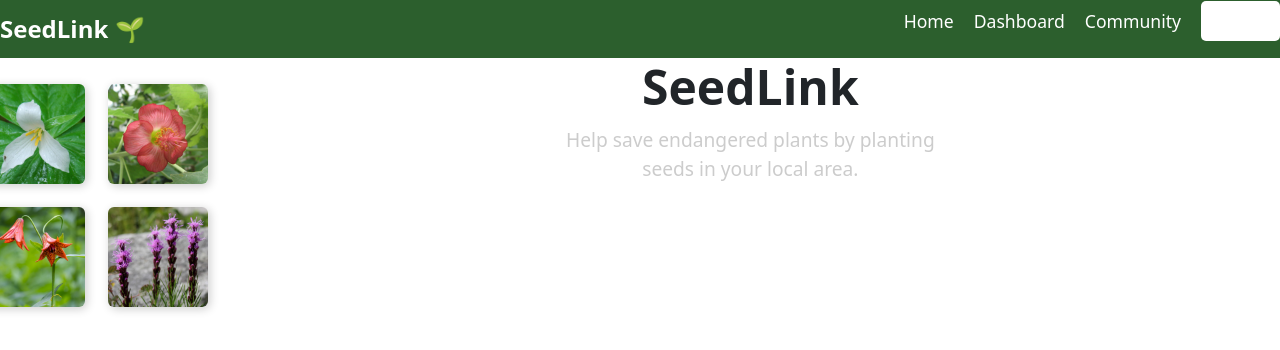
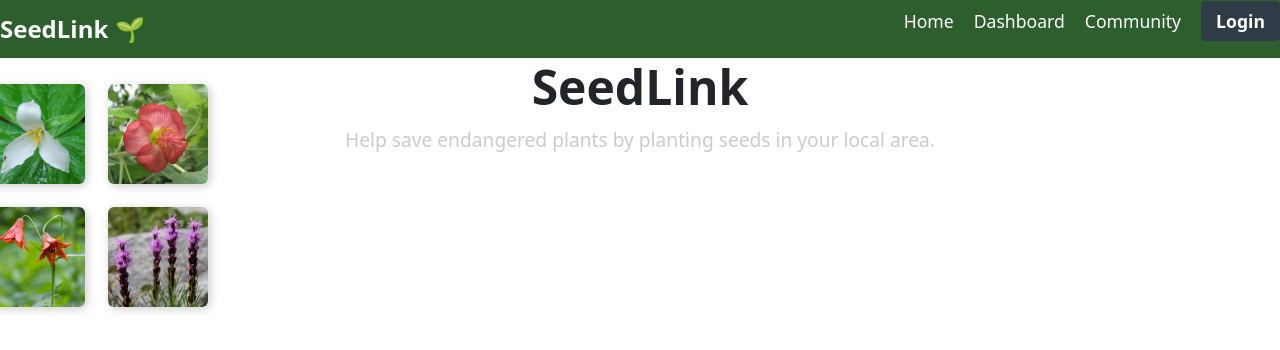
Before and after one commit to vicksey/SeedLink, a React (Vite) app: page / in a window 1280 px wide. Shown: the top 350 px of the page. Built offline with nearby package versions, Linux system fonts and the light colour scheme.

Commit message:
undo
I am not sure what i did wrong but a lot broke, going back to past save

```diff
--- a/src/Home.css
+++ b/src/Home.css
@@ -1,5 +1,3 @@
-
-
 .home-container {
     display: flex;
     flex-direction: column;
--- a/src/Home.jsx
+++ b/src/Home.jsx
@@ -30,11 +30,15 @@ const Home = () => {
 
   return (
     <Container className="home-container">
-      {/* ✅ Row to hold text and image grid side by side */}
-      <Row className="align-items-center">
+      {/* ✅ Text Section */}
+      <div className="text-container">
+        <h1 className="home-title">SeedLink</h1>
+        <p className="home-description">
+          Help save endangered plants by planting seeds in your local area.
+        </p>
+      </div>
 
-        {/* ✅ Image Grid (Left) */}
-        <Col md={4} className="d-flex justify-content-center">
+      {/* ✅ Image Grid Inside Its Own Container */}
       <Container className="image-container">
         <Row className="image-grid">
           {images.map((img, index) => (
@@ -49,17 +53,6 @@ const Home = () => {
           ))}
         </Row>
       </Container>
-        </Col>
-
-        {/* ✅ Text Section (Right) */}
-        <Col md={8} className="text-container">
-          <h1 className="home-title">SeedLink</h1>
-          <p className="home-description">
-            Help save endangered plants by planting seeds in your local area.
-          </p>
-        </Col>
-
-      </Row>
     </Container>
   );
 };
--- a/src/navcomp/navbar.css
+++ b/src/navcomp/navbar.css
@@ -7,6 +7,10 @@
     background-color: #2C5F2D;
     color: white;
 }
+/* past color #4CAF50 */
+
+
+
 
 /* Logo */
 .logo {
@@ -36,17 +40,18 @@
 }
 
 /* Login Button */
+
+
 .login-btn {
     padding: 8px 15px;
     border-radius: 5px;
-    background-color: white;
-    color: #4CAF50;
+    background-color: #2f3b47;
+    color: #2C5F2D;
     font-weight: bold;
 }
 
+
+/* not quite a good color will change  */
 .login-btn:hover {
-    background-color: #f8f9fa;
+    background-color: #97ad4d;
 }
-body {
-    background-color: #F5F1E3;
-}
```
Lines whose indentation alone changed are shown as unchanged.
